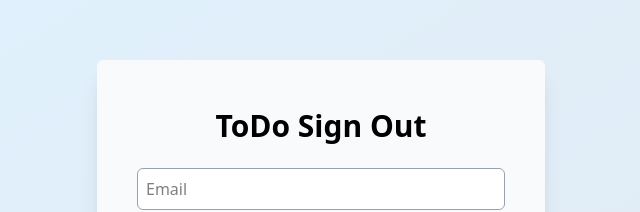
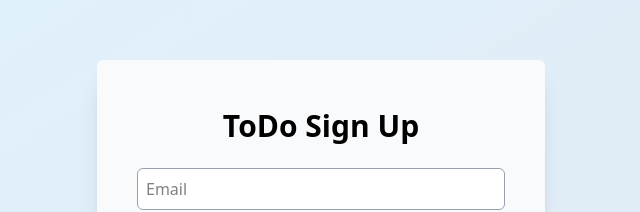
Before and after one commit to devin-caron/ToDo, a React (Vite) app: page /signup in a window 1280 px wide. Shown: the part 126-338 px from the top of the page, without its empty margins (319-959 px from the left). Built offline with nearby package versions, Linux system fonts and the light colour scheme.

Commit message:
type error

```diff
--- a/src/pages/SignupPage.tsx
+++ b/src/pages/SignupPage.tsx
@@ -16,7 +16,7 @@ export default function SignupPage() {
   return (
     <main className="bg-gradient-to-br from-sky-100 to-slate-200 content-center pointer-events-auto py-10 px-5 h-screen overflow-y-auto">
       <div className="flex flex-col max-w-md mx-auto bg-slate-50 shadow-xl rounded-md p-10 space-y-4">
-        <h1 className="font-bold text-3xl text-center p-2">ToDo Sign Out</h1>
+        <h1 className="font-bold text-3xl text-center p-2">ToDo Sign Up</h1>
         <form className="flex flex-col" onSubmit={handleSubmit}>
           <input
             value={input}
```
